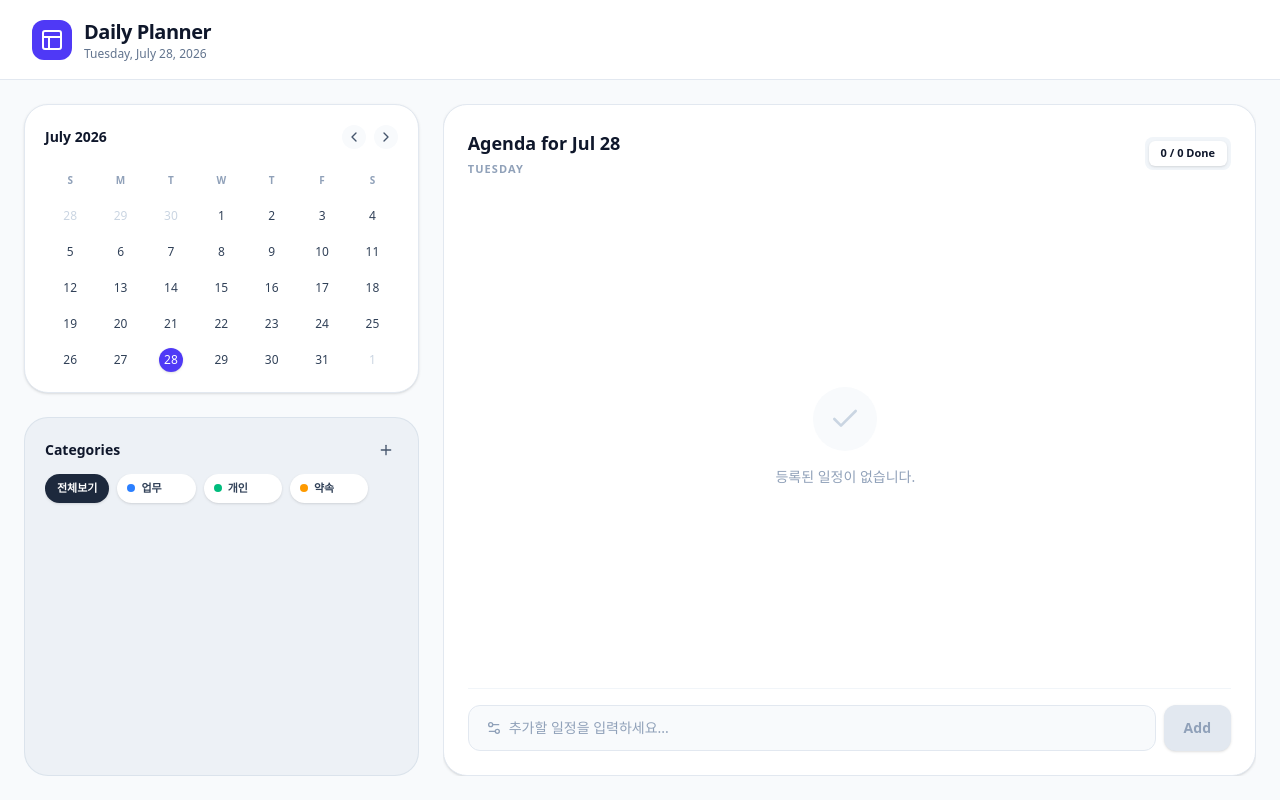
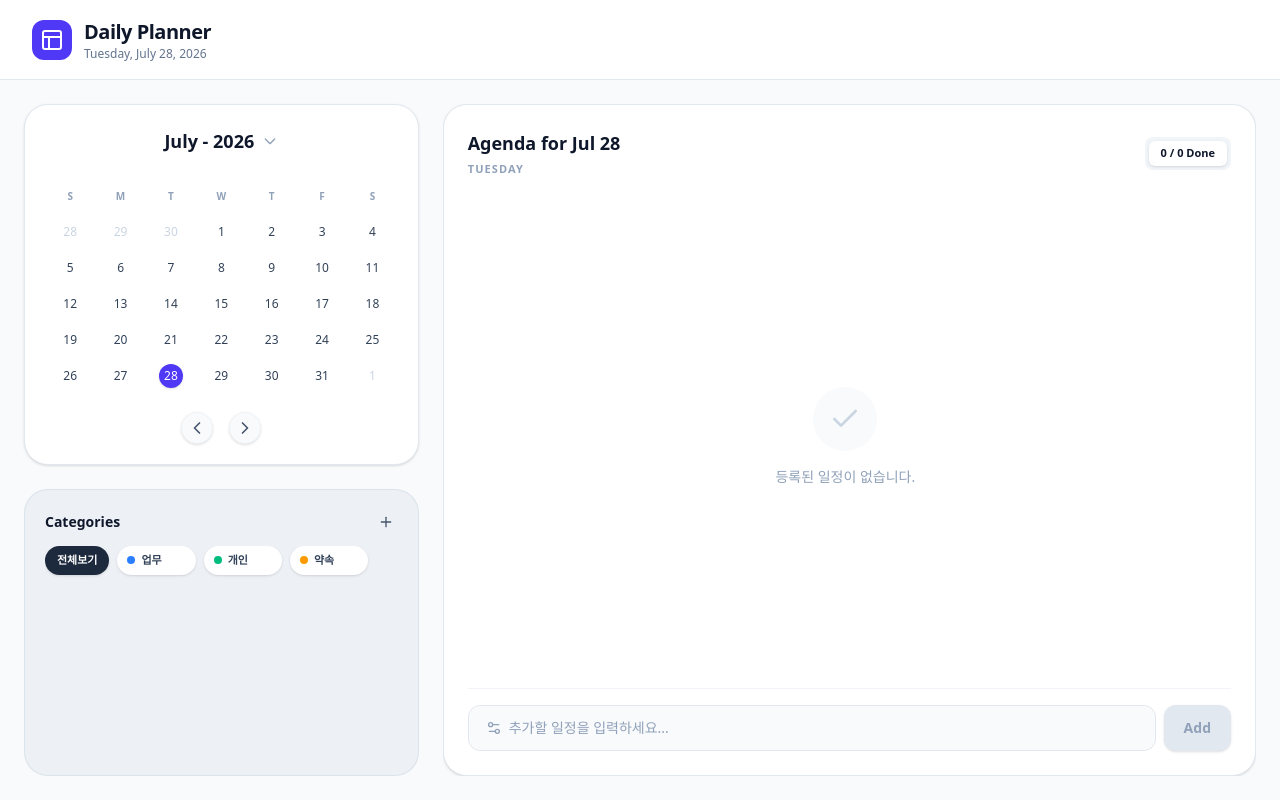
Before and after one commit to robinseojun/product-builder-test3, a React (Vite) app: page / in a window 1280 px wide. Built offline with nearby package versions, Linux system fonts and the light colour scheme.

Commit message:
feat: add date picker to calendar header
Enable month and year selection in the calendar component to allow users to navigate to specific dates more efficiently.

```diff
--- a/src/components/Calendar.tsx
+++ b/src/components/Calendar.tsx
@@ -21,32 +21,60 @@ interface CalendarProps {
 
 export function Calendar({ selectedDate, onSelectDate, taskDates }: CalendarProps) {
   const [currentMonth, setCurrentMonth] = React.useState(startOfMonth(selectedDate));
+  const [isEditingDate, setIsEditingDate] = React.useState(false);
 
   const nextMonth = () => setCurrentMonth(addMonths(currentMonth, 1));
   const prevMonth = () => setCurrentMonth(subMonths(currentMonth, 1));
 
+  const handleMonthChange = (e: React.ChangeEvent<HTMLSelectElement>) => {
+    setCurrentMonth(new Date(currentMonth.getFullYear(), parseInt(e.target.value), 1));
+  };
+
+  const handleYearChange = (e: React.ChangeEvent<HTMLInputElement>) => {
+    const year = parseInt(e.target.value);
+    if (!isNaN(year) && year > 1900 && year < 2100) {
+      setCurrentMonth(new Date(year, currentMonth.getMonth(), 1));
+    }
+  };
+
   const renderHeader = () => {
     return (
-      <div className="flex items-center justify-between mb-4">
-        <h2 className="font-bold text-sm text-slate-900">
-          {format(currentMonth, 'MMMM yyyy')}
-        </h2>
-        <div className="flex gap-2">
+      <div className="flex items-center justify-center mb-6 h-8">
+        {isEditingDate ? (
+          <div className="flex gap-1.5 items-center bg-slate-50 p-1 rounded-lg border border-slate-200 shadow-sm">
+            <select
+              value={currentMonth.getMonth()}
+              onChange={handleMonthChange}
+              className="text-base font-bold text-slate-700 bg-transparent outline-none cursor-pointer"
+            >
+              {Array.from({ length: 12 }, (_, i) => (
+                <option key={i} value={i}>{format(new Date(0, i), 'MMMM')}</option>
+              ))}
+            </select>
+            <span className="text-slate-300 font-bold text-lg">-</span>
+            <input
+              type="number"
+              defaultValue={currentMonth.getFullYear()}
+              onChange={handleYearChange}
+              onKeyDown={(e) => e.key === 'Enter' && setIsEditingDate(false)}
+              className="w-16 text-base font-bold text-slate-700 bg-transparent outline-none text-center"
+            />
+            <button
+              onClick={() => setIsEditingDate(false)}
+              className="w-6 h-6 bg-indigo-100 text-indigo-700 rounded flex items-center justify-center hover:bg-indigo-200 transition-colors"
+            >
+              <svg className="w-4 h-4" fill="none" stroke="currentColor" viewBox="0 0 24 24"><path strokeLinecap="round" strokeLinejoin="round" strokeWidth="3" d="M5 13l4 4L19 7" /></svg>
+            </button>
+          </div>
+        ) : (
           <button
-            onClick={prevMonth}
-            className="w-6 h-6 rounded-full bg-slate-50 hover:bg-slate-100 flex items-center justify-center cursor-pointer transition-colors"
-            aria-label="Previous month"
+            onClick={() => setIsEditingDate(true)}
+            className="font-bold text-lg text-slate-900 hover:text-indigo-600 transition-colors flex items-center gap-2"
           >
-            <ChevronLeft className="w-4 h-4 text-slate-600" />
+            {format(currentMonth, 'MMMM - yyyy')}
+            <svg className="w-4 h-4 text-slate-400" fill="none" stroke="currentColor" viewBox="0 0 24 24"><path strokeLinecap="round" strokeLinejoin="round" strokeWidth="2" d="M19 9l-7 7-7-7" /></svg>
           </button>
-          <button
-            onClick={nextMonth}
-            className="w-6 h-6 rounded-full bg-slate-50 hover:bg-slate-100 flex items-center justify-center cursor-pointer transition-colors"
-            aria-label="Next month"
-          >
-            <ChevronRight className="w-4 h-4 text-slate-600" />
-          </button>
-        </div>
+        )}
       </div>
     );
   };
@@ -120,11 +148,33 @@ export function Calendar({ selectedDate, onSelectDate, taskDates }: CalendarProp
     return <div className="grid grid-cols-7 gap-y-3 text-center">{days}</div>;
   };
 
+  const renderFooter = () => {
+    return (
+      <div className="flex justify-center gap-4 mt-6">
+        <button
+          onClick={prevMonth}
+          className="w-8 h-8 rounded-full bg-slate-50 hover:bg-slate-100 flex items-center justify-center cursor-pointer transition-colors shadow-sm border border-slate-100"
+          aria-label="Previous month"
+        >
+          <ChevronLeft className="w-5 h-5 text-slate-600" />
+        </button>
+        <button
+          onClick={nextMonth}
+          className="w-8 h-8 rounded-full bg-slate-50 hover:bg-slate-100 flex items-center justify-center cursor-pointer transition-colors shadow-sm border border-slate-100"
+          aria-label="Next month"
+        >
+          <ChevronRight className="w-5 h-5 text-slate-600" />
+        </button>
+      </div>
+    );
+  };
+
   return (
-    <div className="bg-white border border-slate-200 rounded-3xl p-5 flex flex-col shadow-sm">
+    <div className="bg-white border border-slate-200 rounded-3xl p-5 flex flex-col shadow-sm relative">
       {renderHeader()}
       {renderDays()}
       {renderCells()}
+      {renderFooter()}
     </div>
   );
 }
```
